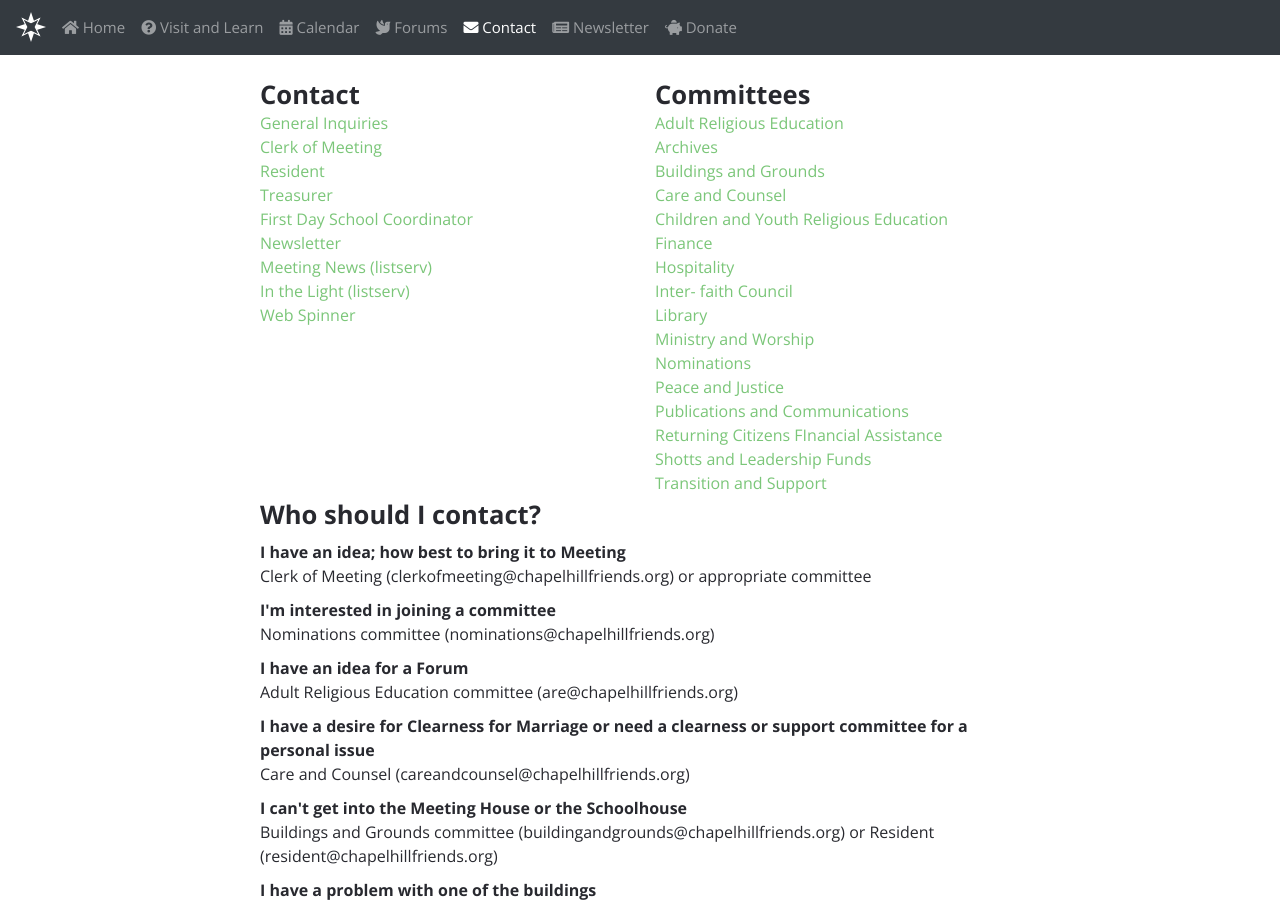
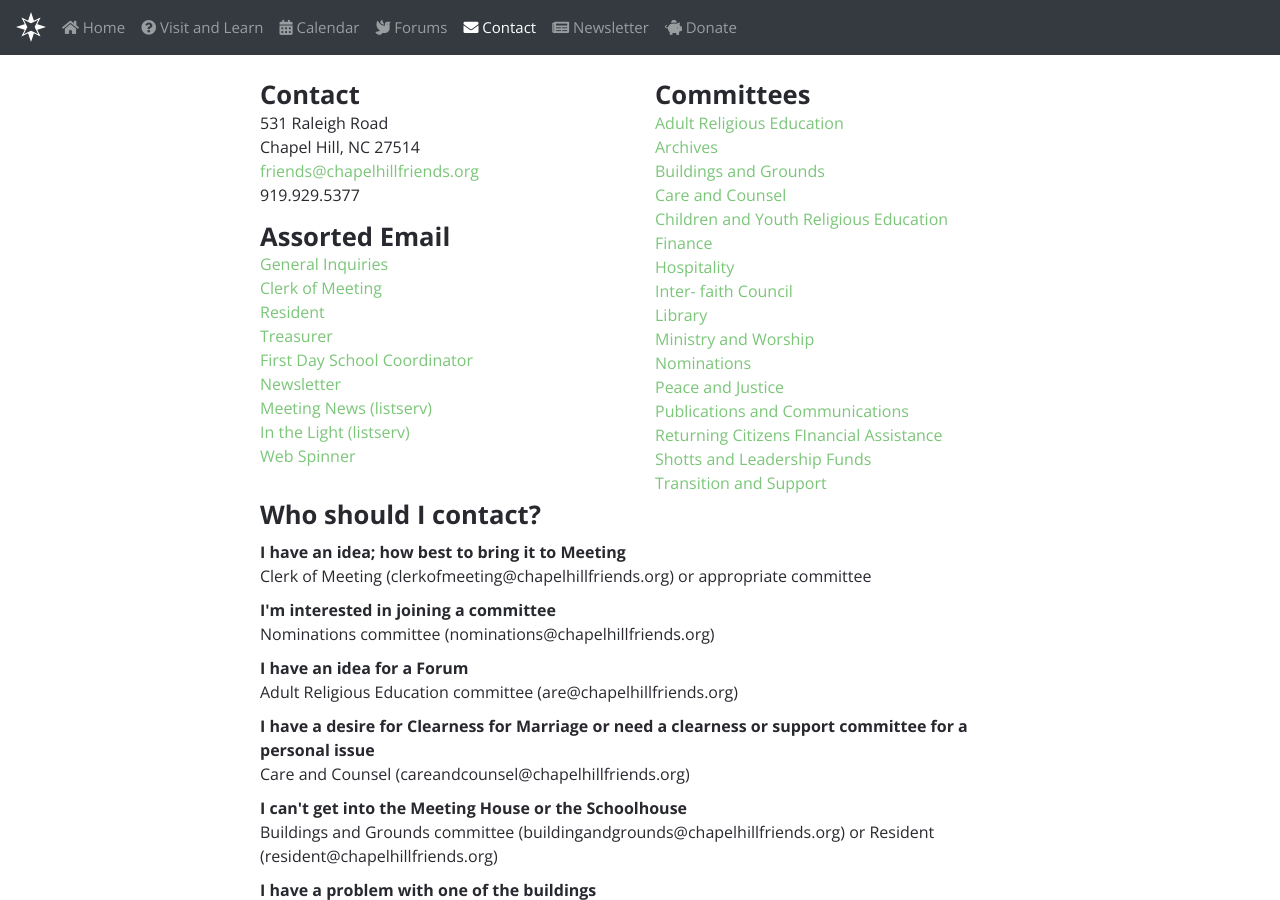
Before and after one commit to chfm/chfm.github.io, a Jekyll site: the page built from contact.md, in a window 1280 px wide and 900 px high. Built offline with Jekyll 4.4.1, drawn with Linux system fonts in a browser that asks for light colours; nearby versions of some CDN libraries.

Commit message:
address on contact page

```diff
--- a/contact.md
+++ b/contact.md
@@ -8,6 +8,13 @@ permalink: /contact
     <div class="row pagecontent">
         <div class="col-sm-6">
             <h1>Contact</h1>
+            <p>
+                531 Raleigh Road <br />
+                Chapel Hill, NC 27514<br />
+                <a href="mailto:friends@chapelhillfriends.org">friends@chapelhillfriends.org</a><br />
+                919.929.5377
+            </p>
+            <h1>Assorted Email</h1>
             {% for item in site.data.contact %}
                 <p style="margin: 0">
                     <a href="mailto:{{ item.email }}@chapelhillfriends.org">{{item.name}}</a>
```
